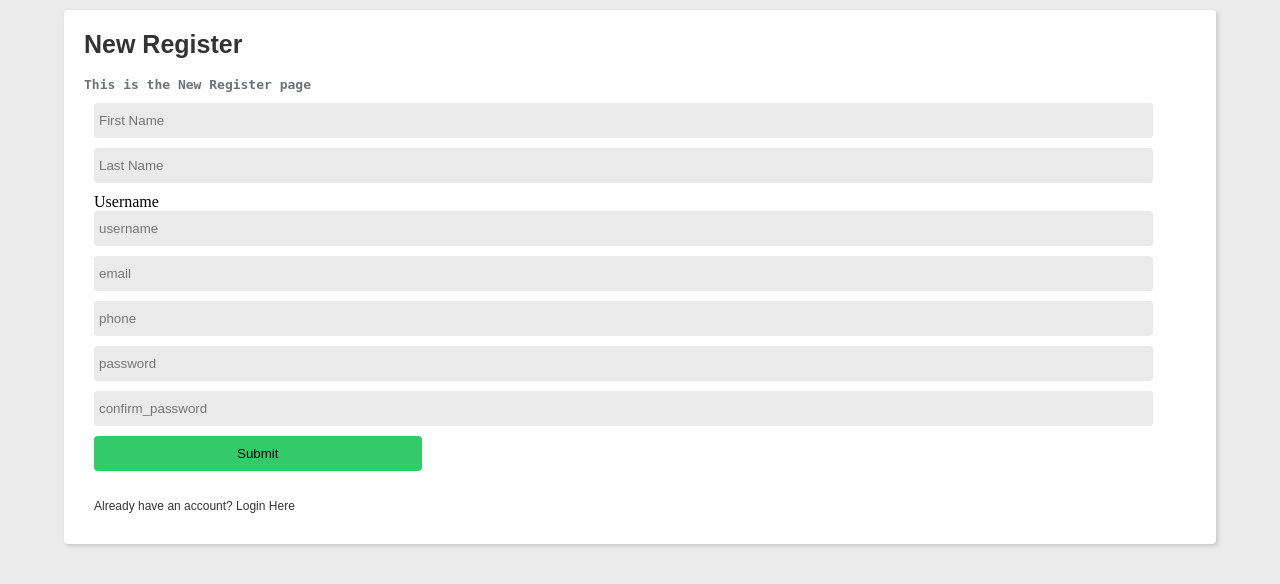
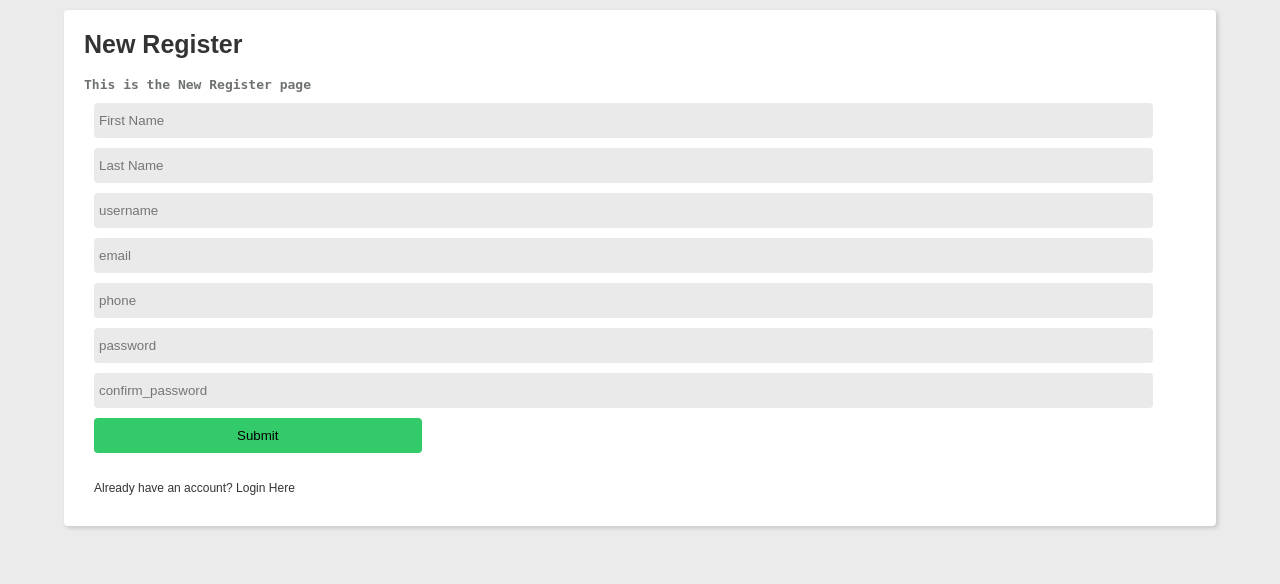
Before and after one commit to Elik09/ServeWatch, a Flask app: page /register in a window 1280 px wide. Shown: the top 584 px of the page. Run offline with Flask 2, Linux system fonts and the light colour scheme; some web fonts are replaced.

Commit message:
Initial commit

```diff
--- a/templates/register.html
+++ b/templates/register.html
@@ -10,7 +10,7 @@
 		{{ form.hidden_tag() }}
 		<input type="text" name="First Name" placeholder="First Name">
 		<input type="text" name="Last Name" placeholder="Last Name">
-		{{ form.username.label() }}
+
 		<input type="text" name="username" placeholder="username">
 		<input type="email" name="email" placeholder="email">
 		<input type="text" name="phone" placeholder="phone">
```
